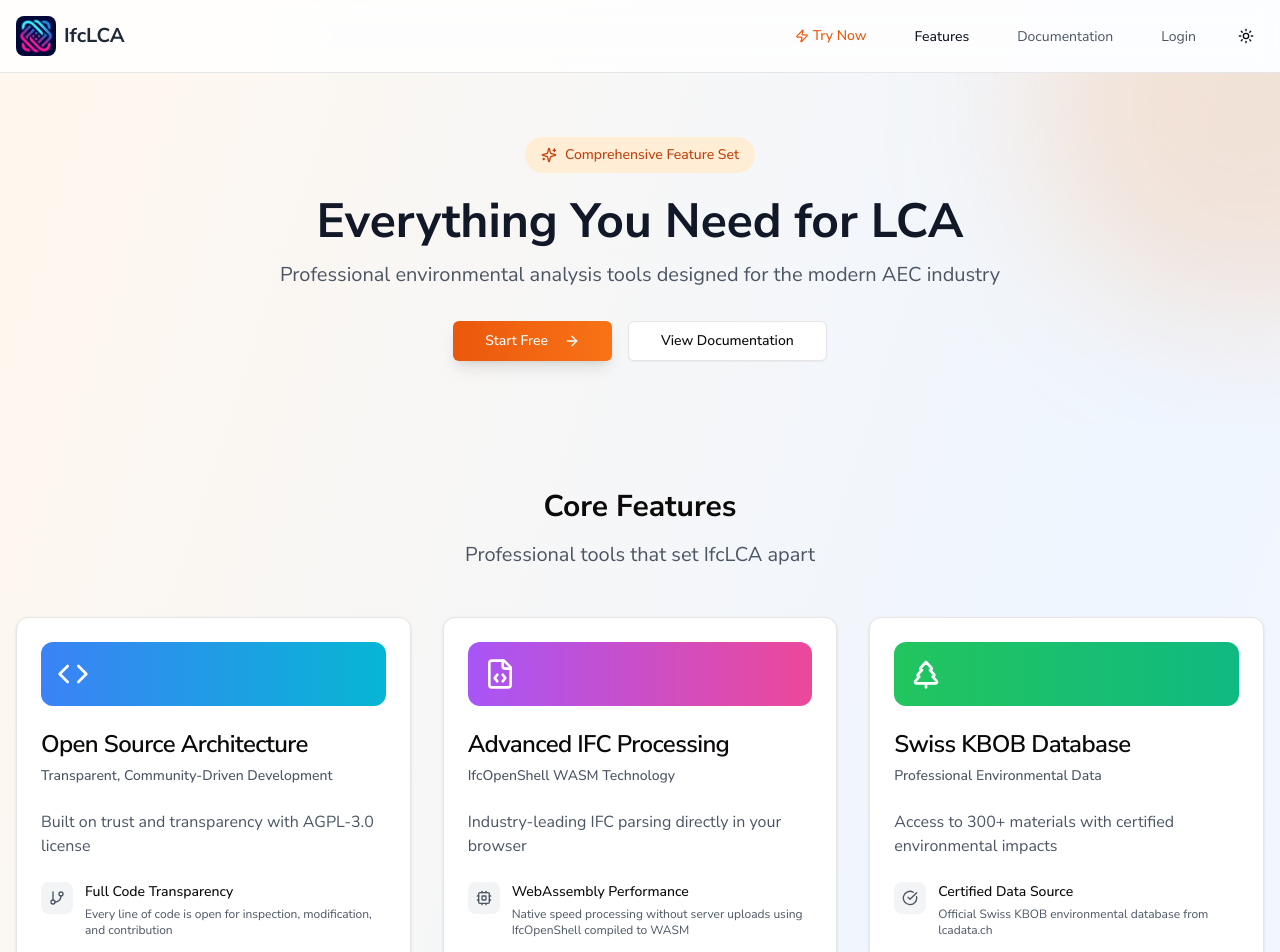
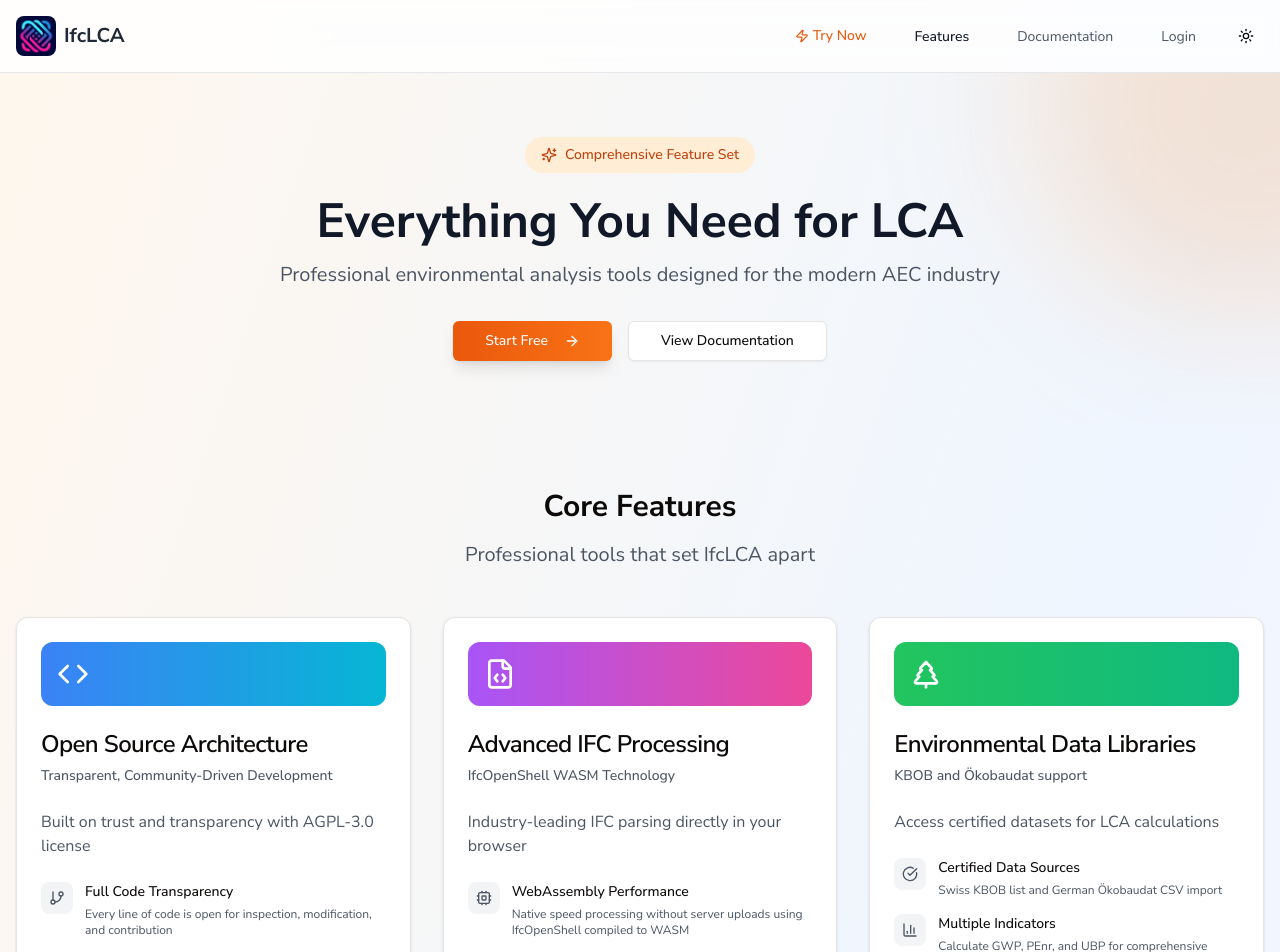
Before and after one commit to IfcLCA/IfcLCA, a Next.js app: page /features in a window 1280 px wide. Shown: the top 952 px of the page. Built offline with nearby package versions, Linux system fonts and the light colour scheme; no server answers.

Commit message:
docs: mention all supported datasets

```diff
--- a/src/app/documentation/page.tsx
+++ b/src/app/documentation/page.tsx
@@ -50,7 +50,7 @@
     },
     {
       title: "Material Mapping",
-      description: "Connect your materials to KBOB database",
+      description: "Connect your materials to KBOB or Ökobaudat",
       icon: Database,
       tabValue: "features",
       color: "from-green-500 to-emerald-500"
@@ -107,9 +107,10 @@
       description: "Connect IFC materials to environmental impact data",
       icon: Database,
       details: [
-        "300+ KBOB materials available",
-        "Fuzzy string matching",
-        "Manual override options",
+        "300+ KBOB materials built-in",
+        "Import Ökobaudat CSV files",
+        "Switch between datasets in the library",
+        "Fuzzy string matching and manual overrides",
         "Save custom mappings"
       ]
     },
@@ -435,11 +436,11 @@
                     <div>
                       <h3 className="font-semibold mb-3 flex items-center gap-2">
                         <Database className="h-5 w-5 text-blue-500" />
-                        KBOB Database Integration
+                        Environmental Database Integration
                       </h3>
                       <ul className="space-y-2 text-sm">
-                        <li>• 300+ construction materials</li>
-                        <li>• Swiss environmental data standards</li>
+                        <li>• Built-in Swiss KBOB list</li>
+                        <li>• Import Ökobaudat datasets</li>
                         <li>• Regular updates from lcadata.ch</li>
                         <li>• Multiple impact indicators per material</li>
                       </ul>
@@ -554,7 +555,7 @@
                   </div>
 
                   <div className="p-4 border-l-4 border-green-500 bg-green-50 dark:bg-green-900/20">
-                    <h4 className="font-semibold mb-2">Materials not matching KBOB database</h4>
+                  <h4 className="font-semibold mb-2">Materials not matching selected database</h4>
                     <p className="text-sm text-gray-600 dark:text-gray-400 mb-2">
                       The fuzzy matching algorithm needs recognizable material names.
                     </p>
@@ -604,7 +605,7 @@
                 <Globe className="h-12 w-12 mx-auto mb-4 text-blue-500" />
                 <h3 className="font-semibold mb-2">lcadata.ch</h3>
                 <p className="text-sm text-gray-600 dark:text-gray-400 mb-4">
-                  KBOB API as data source
+                  KBOB API and Ökobaudat CSV support
                 </p>
                 <Link href="https://www.lcadata.ch" target="_blank">
                   <Button variant="outline" size="sm" className="gap-2">
--- a/src/app/features/page.tsx
+++ b/src/app/features/page.tsx
@@ -106,15 +106,15 @@
             ]
         },
         {
-            title: "Swiss KBOB Database",
-            subtitle: "Professional Environmental Data",
+            title: "Environmental Data Libraries",
+            subtitle: "KBOB and Ökobaudat support",
             icon: TreePine,
             color: "from-green-500 to-emerald-500",
-            description: "Access to 300+ materials with certified environmental impacts",
+            description: "Access certified datasets for LCA calculations",
             details: [
                 {
-                    title: "Certified Data Source",
-                    description: "Official Swiss KBOB environmental database from lcadata.ch",
+                    title: "Certified Data Sources",
+                    description: "Swiss KBOB list and German Ökobaudat CSV import",
                     icon: CheckCircle
                 },
                 {
@@ -285,7 +285,7 @@
         },
         {
             feature: "Environmental Database",
-            ifclca: "Swiss KBOB (300+ materials)",
+            ifclca: "KBOB built-in, Ökobaudat import",
             others: "Varies or proprietary",
             advantage: "Certified Data"
         },
```
Also changed, not shown: 1 other file (tests, documents, lock files or other folders).
